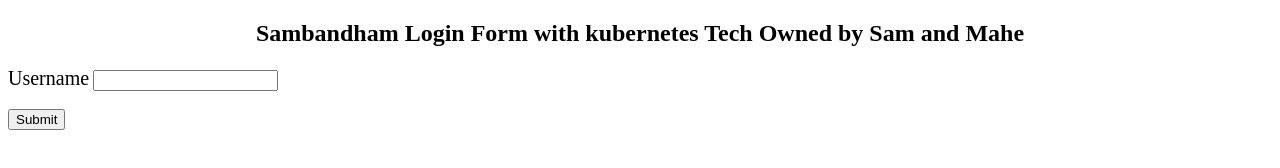
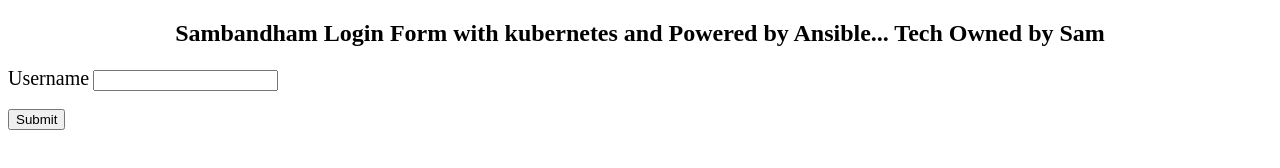
Before and after one commit to sambandham123/k8s-with-ansible, a plain HTML site: page Docker/index.html in a window 1280 px wide. Drawn offline with Linux system fonts and the light colour scheme.

Commit message:
changed the docker file

```diff
--- a/Docker/index.html
+++ b/Docker/index.html
@@ -4,7 +4,7 @@
         <title>Sam Application</title>
     </head>
     <body>
-        <center><h2>Sambandham Login Form with kubernetes Tech Owned by Sam and Mahe</h2></center>
+        <center><h2>Sambandham Login Form with kubernetes and Powered by Ansible... Tech Owned by Sam</h2></center>
         <label style="font-size:20px;">Username</label>
         <input type="text" name="username" required>
         <br><br>
```
